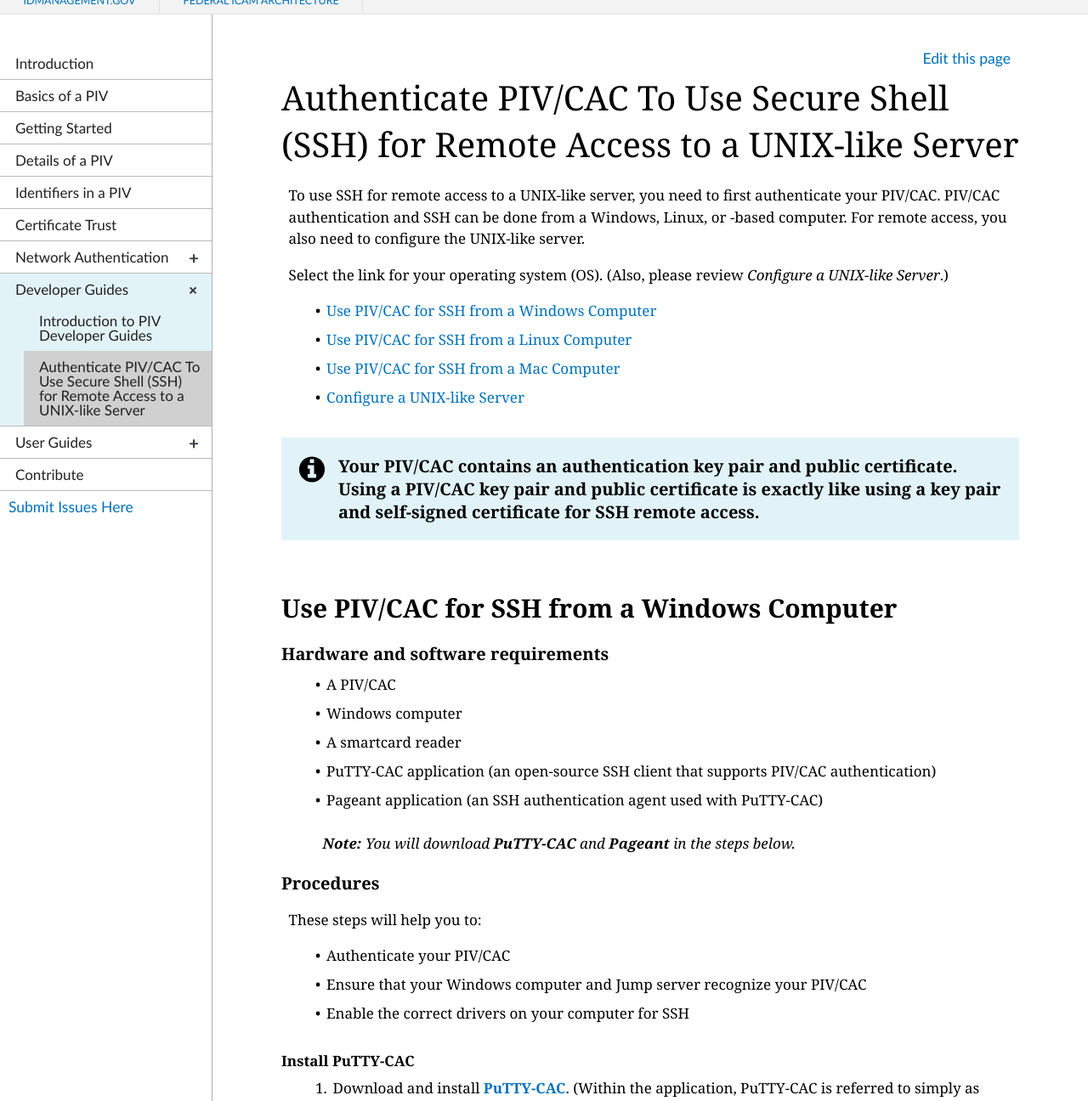
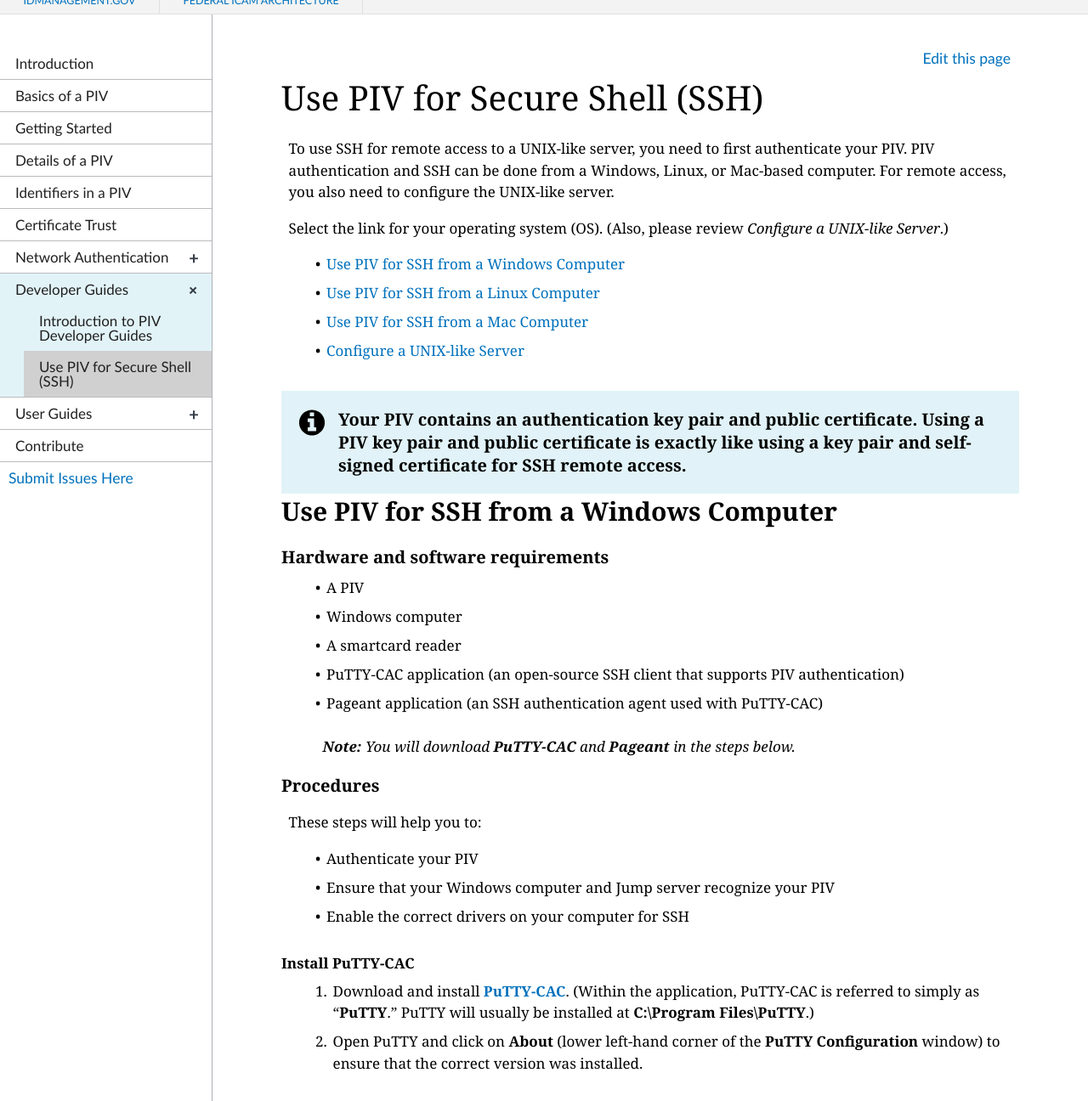
Before and after one commit to GSA/piv-guides, a Jekyll site: the page built from _devconfig/ssh.md, in a window 1280 px wide and 1400 px high, cut to the strip 104-1400 px from the top of the window. Shown: the whole strip at 85% size. Built offline with Jekyll 4.4.1, drawn with Linux system fonts in a browser that asks for light colours; nearby versions of some CDN libraries; some of the changed text lies outside the part shown.

Commit message:
Update ssh.md

````diff
--- a/_devconfig/ssh.md
+++ b/_devconfig/ssh.md
@@ -1,30 +1,29 @@
 ---
 layout: default
-title: Authenticate PIV/CAC To Use Secure Shell (SSH) for Remote Access to a UNIX-like Server
-permalink: /devconfig/ssh-all-2
+title: Use PIV for Secure Shell (SSH)
+permalink: /devconfig/ssh
 collection: devconfig
 ---
 
-To use SSH for remote access to a UNIX-like server, you need to first authenticate your PIV/CAC. PIV/CAC authentication and SSH can be done from a Windows, Linux, or
--based computer. For remote access, you also need to configure the UNIX-like server.
+To use SSH for remote access to a UNIX-like server, you need to first authenticate your PIV. PIV authentication and SSH can be done from a Windows, Linux, or Mac-based computer. For remote access, you also need to configure the UNIX-like server.
 
 Select the link for your operating system (OS). (Also, please review _Configure a UNIX-like Server_.)
 
-  * [Use PIV/CAC for SSH from a Windows Computer](#use-piv/cac-for-ssh-from-a-windows-computer)
-  * [Use PIV/CAC for SSH from a Linux Computer](#use-piv/cac-for-ssh-from-a-linux-computer)
-  * [Use PIV/CAC for SSH from a Mac Computer](#use-piv/cac-for-ssh-from-a-mac-computer)
+  * [Use PIV for SSH from a Windows Computer](#use-piv-for-ssh-from-a-windows-computer)
+  * [Use PIV for SSH from a Linux Computer](#use-piv-for-ssh-from-a-linux-computer)
+  * [Use PIV for SSH from a Mac Computer](#use-piv-for-ssh-from-a-mac-computer)
   * [Configure a UNIX-like Server](#configure-a-unix-like-server)
 
-{% include alert-info.html heading = "Your PIV/CAC contains an authentication key pair and public certificate. Using a PIV/CAC key pair and public certificate is exactly like using a key pair and self-signed certificate for SSH remote access." %}&nbsp;
+{% include alert-info.html heading = "Your PIV contains an authentication key pair and public certificate. Using a PIV key pair and public certificate is exactly like using a key pair and self-signed certificate for SSH remote access." %}
 
-## Use PIV/CAC for SSH from a Windows Computer
+## Use PIV for SSH from a Windows Computer
 
 ### Hardware and software requirements
 
-  * A PIV/CAC
+  * A PIV
   * Windows computer
   * A smartcard reader
-  * PuTTY-CAC application (an open-source SSH client that supports PIV/CAC authentication)
+  * PuTTY-CAC application (an open-source SSH client that supports PIV authentication)
   * Pageant application (an SSH authentication agent used with PuTTY-CAC)
 
 > _**Note:**  You will download **PuTTY-CAC** and **Pageant** in the steps below._
@@ -33,8 +32,8 @@ Select the link for your operating system (OS). (Also, please review _Configure
 
 These steps will help you to:
 
-  * Authenticate your PIV/CAC
-  * Ensure that your Windows computer and Jump server recognize your PIV/CAC
+  * Authenticate your PIV
+  * Ensure that your Windows computer and Jump server recognize your PIV
   * Enable the correct drivers on your computer for SSH
 
 #### Install PuTTY-CAC
@@ -42,11 +41,11 @@ These steps will help you to:
   1. Download and install [**PuTTY-CAC**](https://www.github.com/NoMoreFood/putty-cac/releases){:target="_blank"}. (Within the application, PuTTY-CAC is referred to simply as "**PuTTY**." PuTTY will usually be installed at **C:\Program Files\PuTTY**.)
   2. Open PuTTY and click on **About** (lower left-hand corner of the **PuTTY Configuration** window) to ensure that the correct version was installed.
 
-#### Use PIV/CAC to insert Microsoft CAPI key into Pageant
+#### Use PIV to insert Microsoft CAPI key into Pageant
 
 > **Note:**  The **CAPI key** is the "Smart Card certificate" discussed in Step 9.
 
-  1. Insert your **PIV/CAC** into the smartcard reader.
+  1. Insert your **PIV** into the smartcard reader.
   2. Open **Windows Explorer**.
   3. Open **Pageant** and go to **C: &gt; Program Files &gt; PuTTY &gt; Pageant**.
 
@@ -69,11 +68,11 @@ These steps will help you to:
 
 #### Configure PuTTY
 
-##### Set up a PIV/CAC login profile
+##### Set up a PIV login profile
 
   1. Right-click on the **Pageant** icon from the Windows taskbar. Select **New Session** to launch **PuTTY**.
 
-     > _Use PuTTY to set up a new PIV/CAC login profile for a Jump server. To create new profiles for multiple Jump servers, repeat Steps 2-6 for each Jump server._
+     > _Use PuTTY to set up a new PIV login profile for a Jump server. To create new profiles for multiple Jump servers, repeat Steps 2-6 for each Jump server._
 
   2. Enter the **IP address** of the Jump server in the **Host Name (or IP address)** textbox. (If you already have a profile for the Jump server, select it, and click on the **Load** button. Otherwise, follow Steps 3-6 to set up the profile.)
   3. Enter a session name into the **Saved Sessions** textbox.
@@ -81,16 +80,16 @@ These steps will help you to:
   5. From within the **PuTTY Configuration** window, select **Connection &gt; SSH &gt; Auth**. Next, click on the checkboxes for **Allow agent forwarding** and **Allow attempted changes of username in SSH-2**.
   6. Finally, click on **Session** from the left panel and enter a name in the **Saved Session** textbox. Click on the **Save** button.
 
-##### Obtain PIV/CAC's SSH key
+##### Obtain PIV's SSH key
 
-  1. To get your PIV/CAC's **SSH key**, go to the **PuTTY Configuration** window. In the left panel, click on **Connection &gt; SSH &gt; CAPI**.  Under **Authentication Parameters**, click on  the **Browse** button.
+  1. To get your PIV's **SSH key**, go to the **PuTTY Configuration** window. In the left panel, click on **Connection &gt; SSH &gt; CAPI**.  Under **Authentication Parameters**, click on  the **Browse** button.
 
      > _This automatically fills in the **Cert** and **SSH keystring** textboxes._
 
   2. Copy and paste the **SSH keystring** **_value_** (i.e., SSH key) into **Microsoft Notepad** and save it.
   3. Provide your SSH key to the Jump server administrator and ask that it be added to your Jump server account.
 
-     > _**Note:**  Once the Jump server account has been set up with your SSH key, you can use your PIV/CAC to log in. For other Jump servers, submit a service ticket to the administrator and include the IP address of the Jump server you are using, your account name, and your PIV/CAC's SSH key._
+     > _**Note:**  Once the Jump server account has been set up with your SSH key, you can use your PIV to log in. For other Jump servers, submit a service ticket to the administrator and include the IP address of the Jump server you are using, your account name, and your PIV's SSH key._
 
 #### Verify your PuTTY login and proceed with SSH
 
@@ -102,24 +101,24 @@ These steps will help you to:
 
      > _For each server you "jump" to, use **ssh-add –l** to display the SSH key. Once you see the key, you may **ssh** to any other hosts in the environment._
 
-## Use PIV/CAC for SSH from a Linux Computer
+## Use PIV for SSH from a Linux Computer
 
 ### Hardware and software requirements
 
-  * A PIV/CAC
+  * A PIV
   * A smartcard reader
-  * A Linux computer that is configured to use a PIV/CAC card for login. (For additional information, go to [**configure opensc**](https://www.github.com/OpenSC/OpenSC/wiki/Download-latest-OpenSC-stable-release){:target="_blank"}.)
+  * A Linux computer that is configured to use a PIV for login. (For additional information, go to [**configure opensc**](https://www.github.com/OpenSC/OpenSC/wiki/Download-latest-OpenSC-stable-release){:target="_blank"}.)
 
 ### Procedures
 
 These steps will help you to:
 
-  * Authenticate your PIV/CAC
+  * Authenticate your PIV
   * Enable you to use SSH for remote access
 
-#### Obtain and save public key from PIV/CAC
+#### Obtain and save public key from PIV
 
-  1. Insert your PIV/CAC into your computer's smartcard reader.
+  1. Insert your **PIV** into your computer's smartcard reader.
   2. To save your **public SSH key** to a file, enter:
 
         ```
@@ -129,7 +128,7 @@ These steps will help you to:
 
 #### Log in via SSH
 
-  1. Insert your **PIV/CAC** into your computer's smartcard reader.
+  1. Insert your **PIV** into your computer's smartcard reader.
   2. To log into the remote server, enter:
 
         ```
@@ -140,26 +139,26 @@ These steps will help you to:
 
      > _The **remote-host shell prompt** appears._
 
-{% include alert-warning.html heading = "The card reader may flash. **Do not** remove the PIV/CAC until the login process has been completed." %}&nbsp;
+{% include alert-warning.html heading = "The card reader may flash. **Do not** remove the PIV until the login process has been completed." %}
 
-## Use PIV/CAC for SSH from a Mac (macOS 10.12 Sierra) Computer
+## Use PIV for SSH from a Mac (macOS 10.12 Sierra) Computer
 
 ### Hardware and software requirements
 
-  * A PIV/CAC
+  * A PIV
   * A smartcard reader
-  * A Mac (macOS 10.12 Sierra) computer configured for PIV/CAC login. For additional information, go to [**configure opensc**](https://www.github.com/OpenSC/OpenSC/wiki/Download-latest-OpenSC-stable-release){:target="_blank"}.
+  * A Mac (macOS 10.12 Sierra) computer configured for PIV login. For additional information, go to [**configure opensc**](https://www.github.com/OpenSC/OpenSC/wiki/Download-latest-OpenSC-stable-release){:target="_blank"}.
 
 ### Procedures
 
 These steps will help you to:
 
-  * Authenticate your PIV/CAC
+  * Authenticate your PIV
   * Enable you to use SSH for remote access
 
 #### Obtain and save public key from PIV card
 
-  1. Insert your **PIV card** into your computer's smartcard reader.
+  1. Insert your **PIV** into your computer's smartcard reader.
   2. Use the following command to save the **user's public SSH key** to a file and submit it to Jump server administrator.
 
         ```
@@ -168,18 +167,18 @@ These steps will help you to:
 
 #### Log in via SSH
 
-  1. Insert your **PIV/CAC** into your computer's smartcard reader.
+  1. Insert your **PIV** into your computer's smartcard reader.
   2. Use the following command to log into the remote server:
 
         ```
 		 	ssh -I /Library/OpenSC/lib/pkcs11/opensc-pkcs11.so <remote-host>
         ```
 
-  3. At the PIV/CAC password prompt, enter your **PIN**.
+  3. At the PIV password prompt, enter your **PIN**.
 
      > The **remote-host shell prompt** appears.
 
-{% include alert-warning.html heading = "The card reader may flash. **Do not** remove the PIV/CAC until the login process has been completed." %}&nbsp;
+{% include alert-warning.html heading = "The card reader may flash. **Do not** remove the PIV until the login process has been completed." %}
 
 ## Configure a UNIX-like Server
 
@@ -200,5 +199,5 @@ These steps will help you to configure a UNIX-like server for remote access.
 			mkdir /etc/sshd/authorized_keys
         ```
 
-  3. To allow one user to have access, place the user's PIV/CAC's SSH public key in this directory, according to the user's name: **/etc/sshd/authorized_keys/[login ID]**. (**Note:** Only a **root user** may modify this directory and its files. This ensures that access requirements are enforced.)
+  3. To allow one user to have access, place the user's PIV's SSH public key in this directory, according to the user's name: **/etc/sshd/authorized_keys/[login ID]**. (**Note:** Only a **root user** may modify this directory and its files. This ensures that access requirements are enforced.)
   4. Disable any alternative means of access (i.e., via passwords), as needed.
````
